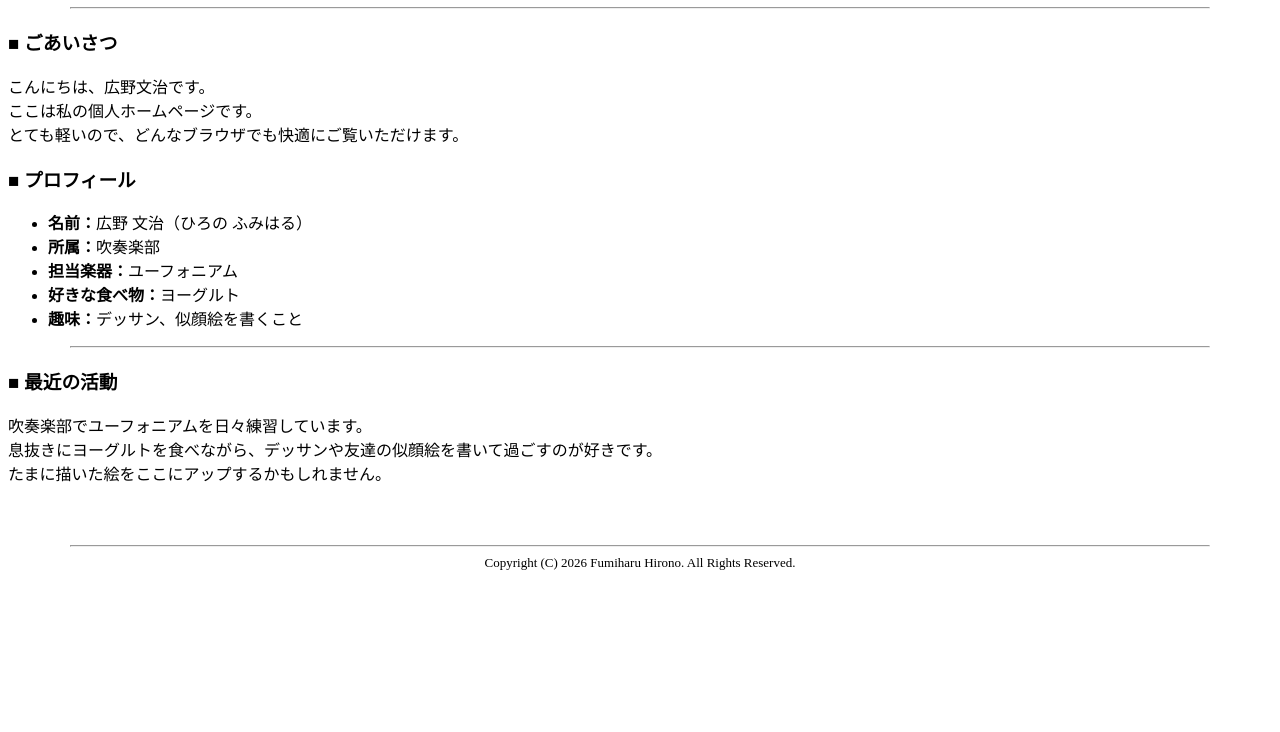
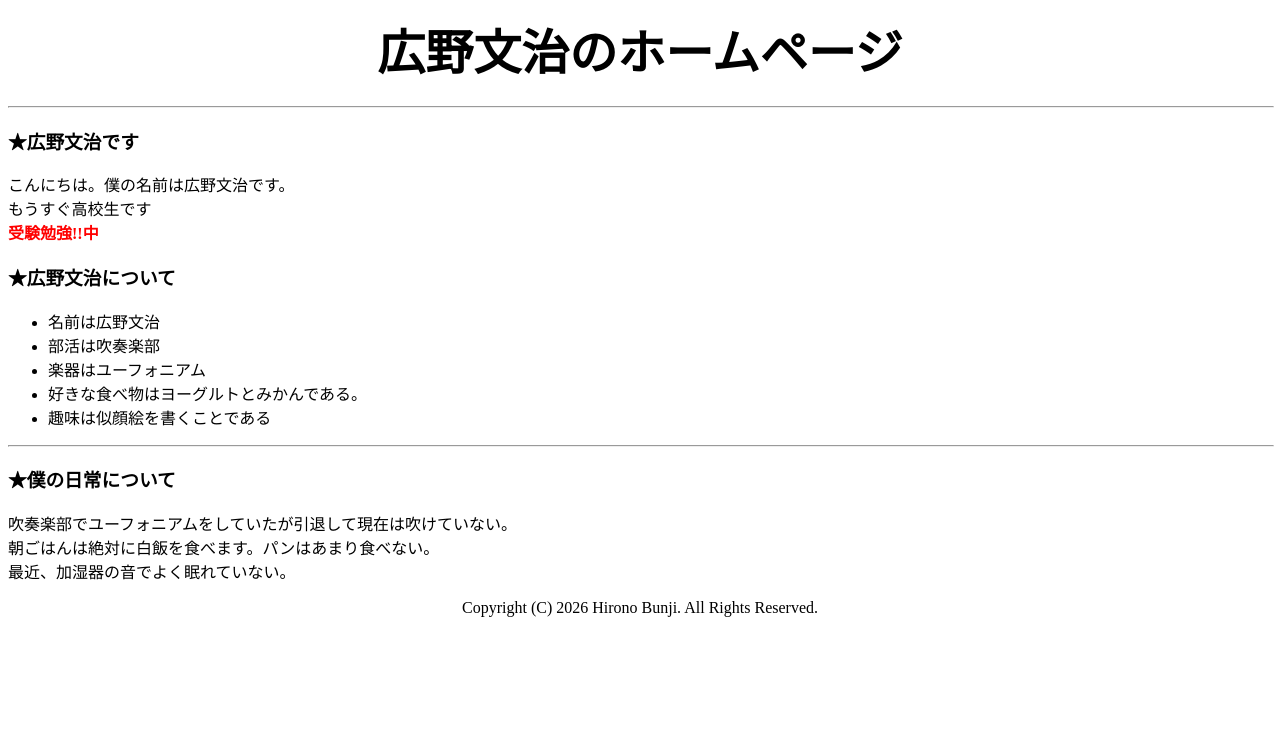
Before and after one commit to HironoBunji/hironobunji.github.io, a plain HTML site: page index.html in a window 1280 px wide. Shown: the part 68-800 px from the top of the page. Drawn offline with Linux system fonts and the light colour scheme.

Commit message:
Add files via upload

```diff
--- a/index.html
+++ b/index.html
@@ -1,46 +1,49 @@
 <html>
 <head>
-<title>広野文治のホームページ</title>
+<title>★☆広野文治のホームページ☆★</title>
+<style>
+  .blink { animation: blinker 1s linear infinite; }
+  @keyframes blinker { 50% { opacity: 0; } }
+</style>
 </head>
 <body bgcolor="#ffffff" text="#000000" link="#0000ff" vlink="#800080" alink="#ff0000">
 
 <center>
-<h1>広野文治のホームページ</h1>
+<marquee width="80%" bgcolor="#eeeeee"><font size="+2"><b>広野文治のホームページへようこそ！！！！！！！！</b></font></marquee>
+<br><br>
+
+<h1><font size="9">広野文治のホームページ</font></h1>
 </center>
 
-<hr width="90%">
+<hr width="100%">
 
-<h3>■ ごあいさつ</h3>
+<h3>★広野文治です</h3>
 <p>
-こんにちは、広野文治です。<br>
-ここは私の個人ホームページです。<br>
-とても軽いので、どんなブラウザでも快適にご覧いただけます。
+こんにちは。僕の名前は広野文治です。<br>
+もうすぐ高校生です<br>
+<span class="blink"><font color="#ff0000"><b>受験勉強!!中</b></font></span>
 </p>
 
-<h3>■ プロフィール</h3>
+<h3>★広野文治について</h3>
 <ul>
-<li><b>名前：</b>広野 文治（ひろの ふみはる）</li>
-<li><b>所属：</b>吹奏楽部</li>
-<li><b>担当楽器：</b>ユーフォニアム</li>
-<li><b>好きな食べ物：</b>ヨーグルト</li>
-<li><b>趣味：</b>デッサン、似顔絵を書くこと</li>
+<li>名前は広野文治</li>
+<li>部活は吹奏楽部</li>
+<li>楽器はユーフォニアム</li>
+<li>好きな食べ物はヨーグルトとみかんである。</li>
+<li>趣味は似顔絵を書くことである</li>
 </ul>
 
-<hr width="90%">
+<hr width="100%">
 
-<h3>■ 最近の活動</h3>
+<h3>★僕の日常について</h3>
 <p>
-吹奏楽部でユーフォニアムを日々練習しています。<br>
-息抜きにヨーグルトを食べながら、デッサンや友達の似顔絵を書いて過ごすのが好きです。<br>
-たまに描いた絵をここにアップするかもしれません。
+吹奏楽部でユーフォニアムをしていたが引退して現在は吹けていない。<br>
+朝ごはんは絶対に白飯を食べます。パンはあまり食べない。<br>
+最近、加湿器の音でよく眠れていない。<br>
 </p>
 
-<br><br>
-<hr width="90%">
-
 <center>
-<font size="-1">
-Copyright (C) 2026 Fumiharu Hirono. All Rights Reserved.
+Copyright (C) 2026 Hirono Bunji. All Rights Reserved.
 </font>
 </center>
 
```
